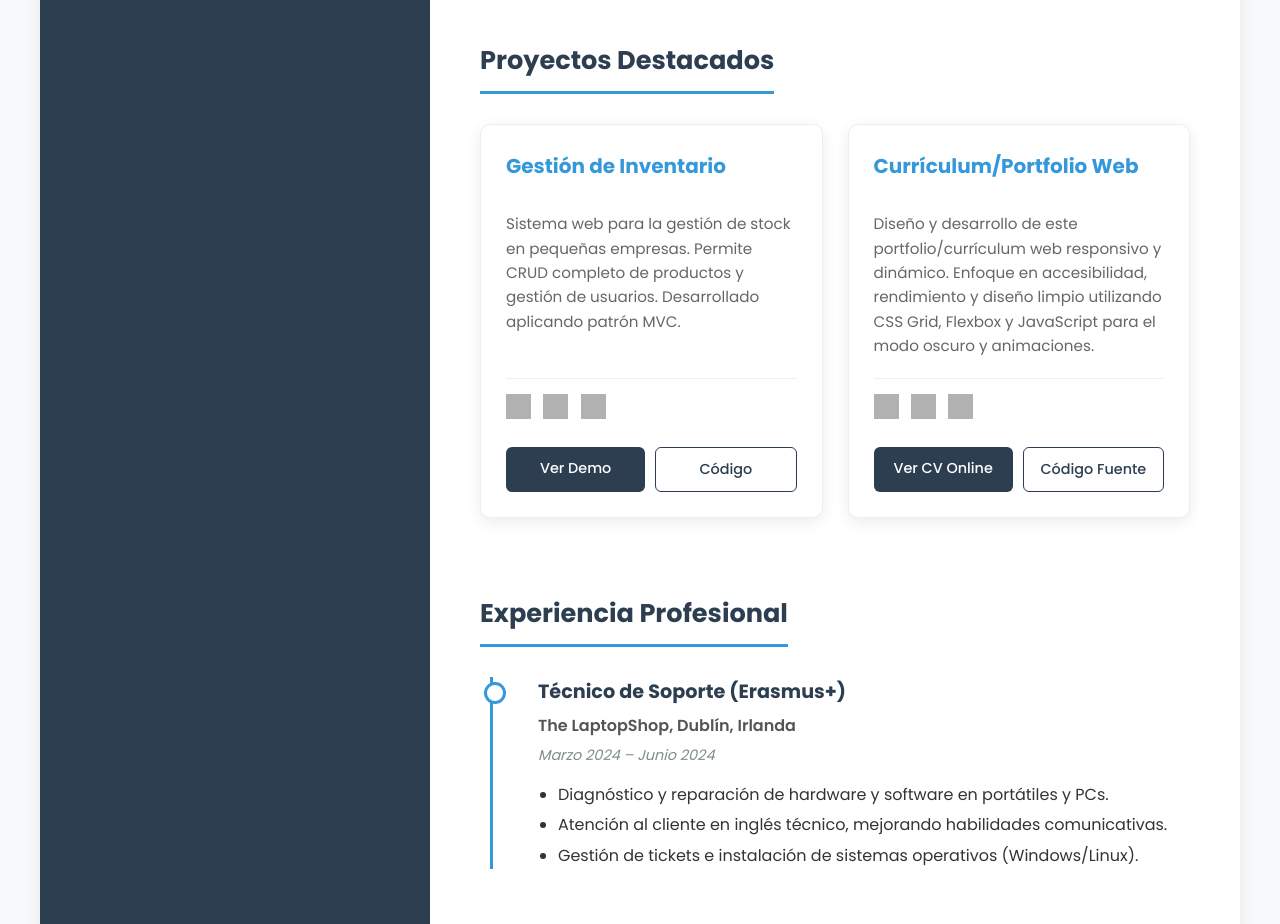
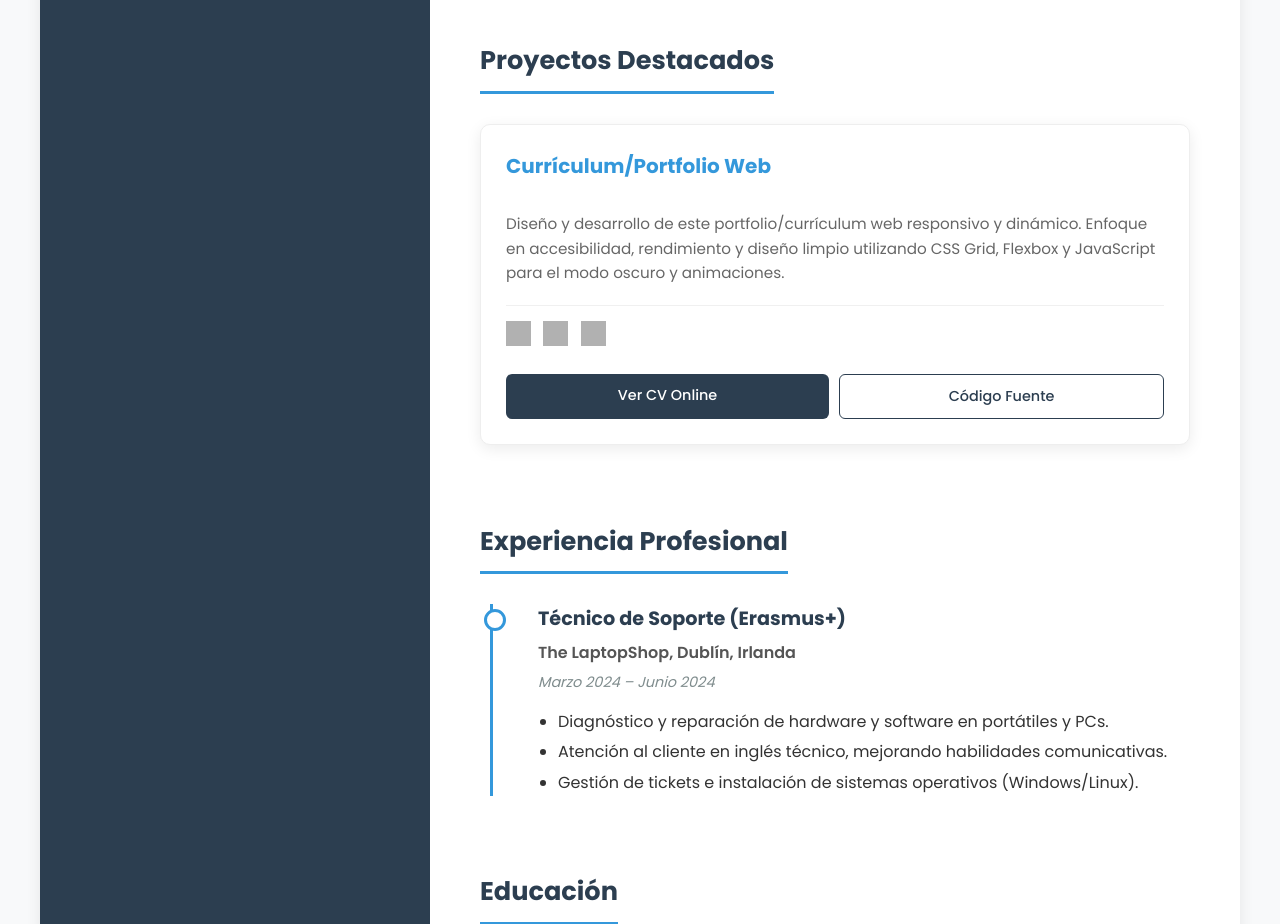
Before and after one commit to alvarogarciagonzalez2211-collab/CV-Alvaro, a plain HTML site: page index.html in a window 1280 px wide. Shown: the part 800-1724 px from the top of the page. Drawn offline with Linux system fonts and the light colour scheme; grey boxes are pictures that could not be loaded.

Commit message:
Fix HTML formatting and structure

```diff
--- a/index.html
+++ b/index.html
@@ -103,26 +103,6 @@
 
             <section class="seccion">
                 <h3 class="titulo-seccion">Proyectos Destacados</h3>
-                <div class="cuadricula-proyectos">
-                    <div class="tarjeta-proyecto">
-                        <h4>Gestión de Inventario</h4>
-                        <p>
-                            Sistema web para la gestión de stock
-                            en pequeñas empresas.
-                            Permite CRUD completo de productos
-                            y gestión de usuarios.
-                            Desarrollado aplicando patrón MVC.
-                        </p>
-                        <div class="tecnologia-proyecto">
-                            <img src="https://cdn.jsdelivr.net/gh/devicons/devicon/icons/php/php-original.svg" alt="PHP" title="PHP">
-                            <img src="https://cdn.jsdelivr.net/gh/devicons/devicon/icons/mysql/mysql-original.svg" alt="MySQL" title="MySQL">
-                            <img src="https://cdn.jsdelivr.net/gh/devicons/devicon/icons/bootstrap/bootstrap-original.svg" alt="Bootstrap" title="Bootstrap">
-                        </div>
-                        <div class="enlaces-proyecto">
-                            <a href="#">Ver Demo</a>
-                            <a href="#" class="contorno">Código</a>
-                        </div>
-                    </div>
 
                    <div class="tarjeta-proyecto">
                         <h4>Currículum/Portfolio Web</h4>
```
